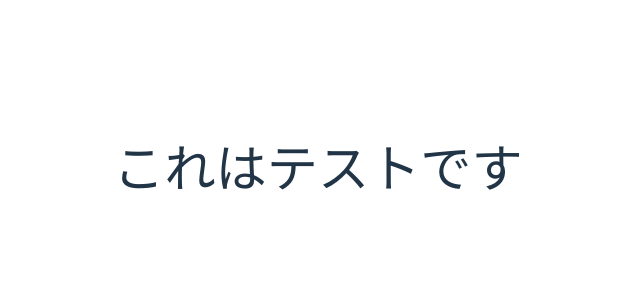
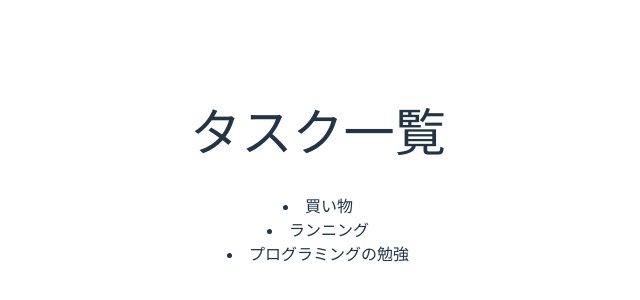
Before and after one commit to kattsun44/rails_react_tutorial, a React (Vite) app in the folder todo-web/: page / in a window 1280 px wide. Shown: the part 232-532 px from the top of the page, without its empty margins (322-962 px from the left). Built offline with nearby package versions, Linux system fonts and the light colour scheme.

Commit message:
fix: Task.tsx を import
ref: https://zenn.dev/prune/books/0d7d6e3c5f0496/viewer/f0c70e

```diff
--- a/todo-web/src/App.tsx
+++ b/todo-web/src/App.tsx
@@ -1,8 +1,14 @@
 import './App.css'
+import Task from "./component/Task"
 
 function App() {
   return (
-    <h1>これはテストです</h1>
+    <>
+      <h1>タスク一覧</h1>
+      <Task name="買い物" />
+      <Task name="ランニング" />
+      <Task name="プログラミングの勉強" />
+    </>
   )
 }
 
```
